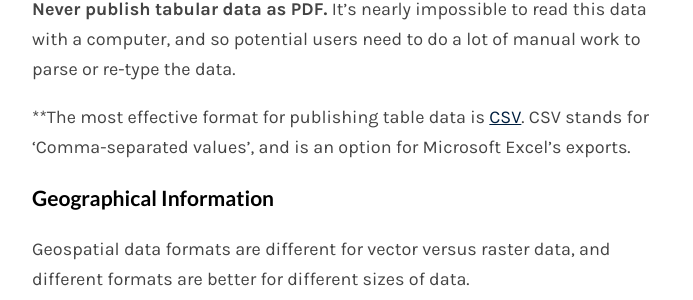
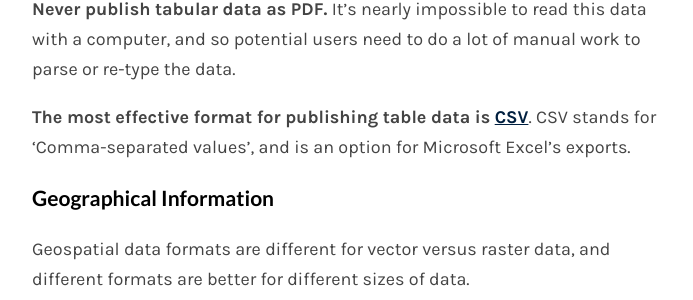
Before and after one commit to tmcw/simpleopendata, a Jekyll site: the page built from index.md, in a window 1280 px wide and 900 px high, scrolled down 1086 px. Shown: the part 154-454 px from the top of the window, without its empty margins (288-981 px from the left). Built offline with Jekyll 4.4.1, drawn with Linux system fonts in a browser that asks for light colours; Markdown is read by kramdown in place of the engine named in the settings.

Commit message:
Fix CSV bold

```diff
--- a/index.md
+++ b/index.md
@@ -32,7 +32,7 @@ If your text is minimally styled, prefer a simple format. **.txt** files are the
 
 **Never publish tabular data as PDF.** It's nearly impossible to read this data with a computer, and so potential users need to do a lot of manual work to parse or re-type the data.
 
-**The most effective format for publishing table data is [CSV](http://en.wikipedia.org/wiki/Comma-separated_values). CSV stands for 'Comma-separated values', and is an option for Microsoft Excel's exports.
+**The most effective format for publishing table data is [CSV](http://en.wikipedia.org/wiki/Comma-separated_values)**. CSV stands for 'Comma-separated values', and is an option for Microsoft Excel's exports.
 
 ### Geographical Information
 
```
